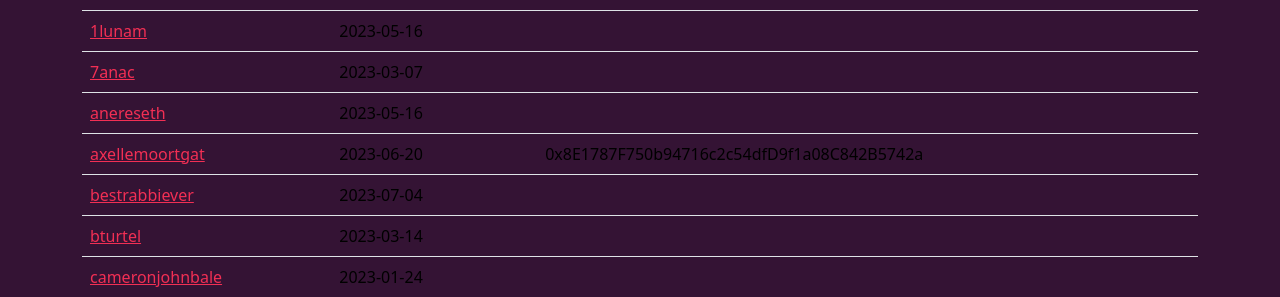
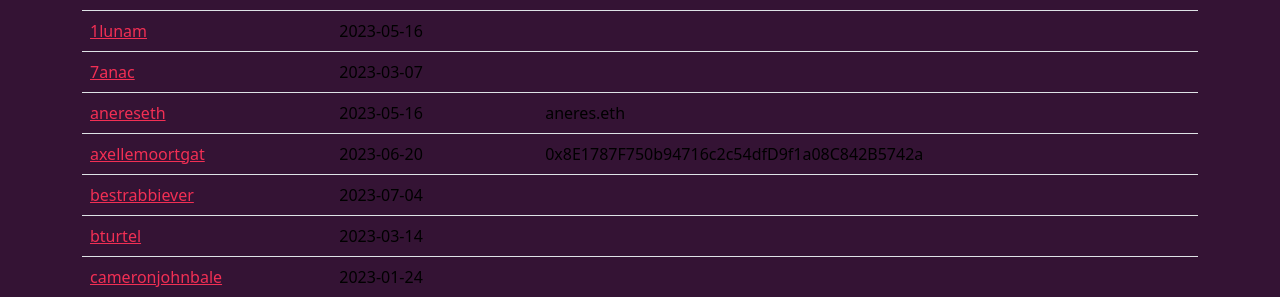
Before and after one commit to community-service/hour.gg, a Jekyll site: the page built from badges.html, in a window 1280 px wide and 900 px high, scrolled down 2176 px. Shown: the part 158-455 px from the top of the window. Built offline with Jekyll 4.4.1, drawn with Linux system fonts in a browser that asks for light colours.

Commit message:
add name

```diff
--- a/_data/participants.yml
+++ b/_data/participants.yml
@@ -57,6 +57,7 @@ amiacs:
 anereseth:
   x: anereseth
   name: ???
+  ethereum: "aneres.eth" # from DM with @fulldecent 2023-11-22
 axellemoortgat:
   x: axellemoortgat
   name: Axelle Moortgat
```
